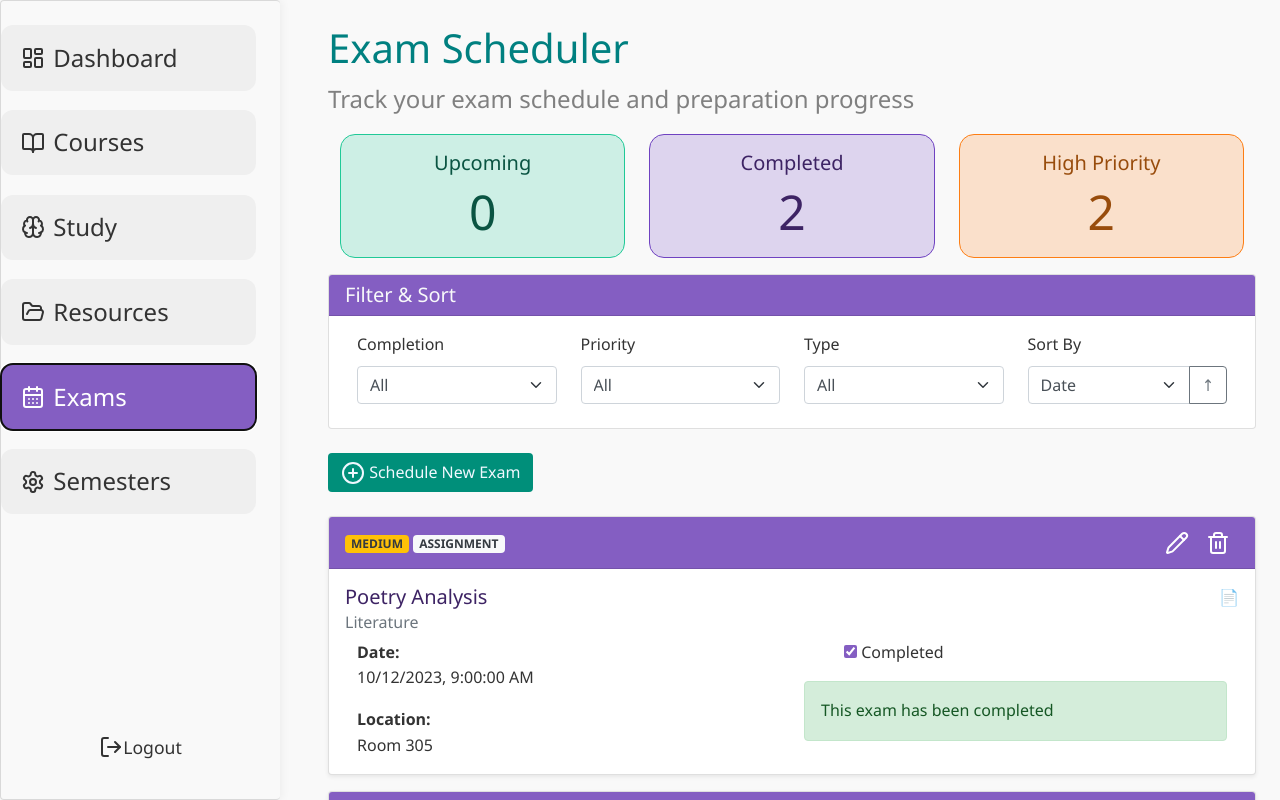
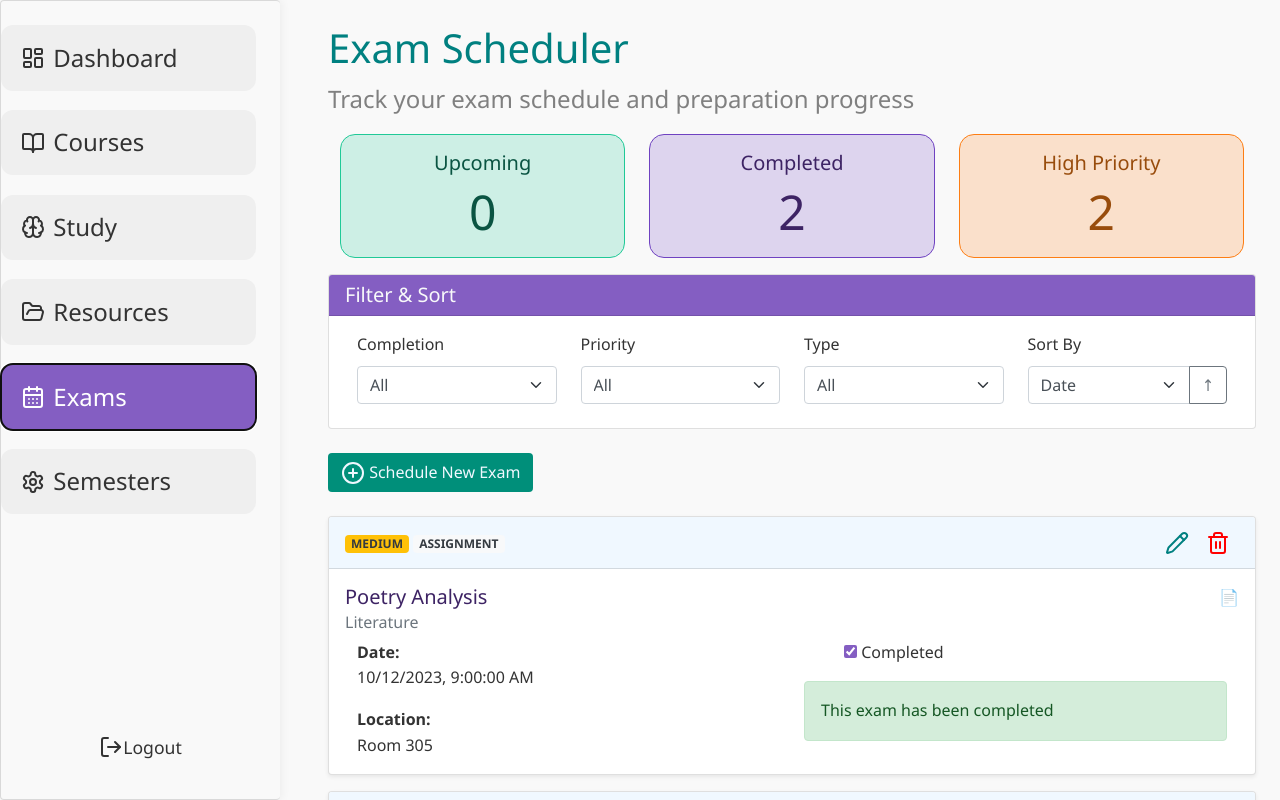
Before and after one commit to Unrealrojo234/tempest, a SvelteKit app: page / in a window 1280 px wide. Both pictures are taken after a click on the button "Exams". Shown: the top 800 px of the page. Built offline with nearby package versions, Linux system fonts and the light colour scheme.

Commit message:
fix: added appropriate aliceblue to exmas cards

```diff
--- a/src/routes/components/exams.svelte
+++ b/src/routes/components/exams.svelte
@@ -387,7 +387,7 @@
 		{#each sortedExams as exam (exam.id)}
 			<div class="col" style="margin-bottom: 16px !important;">
 				<div class="card h-100 shadow-sm">
-					<div class="card-header d-flex justify-content-between align-items-center" style="background-color: var(--purple);">
+					<div class="card-header d-flex justify-content-between align-items-center" style="background-color: aliceblue;">
 						<div>
 							<span class="badge {priorityStyles[exam.priority]} me-2"
 								>{exam.priority.toUpperCase()}</span
@@ -395,9 +395,9 @@
 							<span class="badge bg-light text-dark">{exam.type.toUpperCase()}</span>
 						</div>
 						<div class="btn-group btn-group-sm">
-							<button class="btn btn-outline-teal" on:click={() => editExam(exam)}> <Pencil color="white"/></button>
+							<button class="btn btn-outline-teal" on:click={() => editExam(exam)}> <Pencil color="teal"/></button>
 							<button class="btn " on:click={() => deleteExam(exam.id)}>
-								<Trash2 color="white"/>
+								<Trash2 color="red"/>
 							</button>
 						</div>
 					</div>
```
